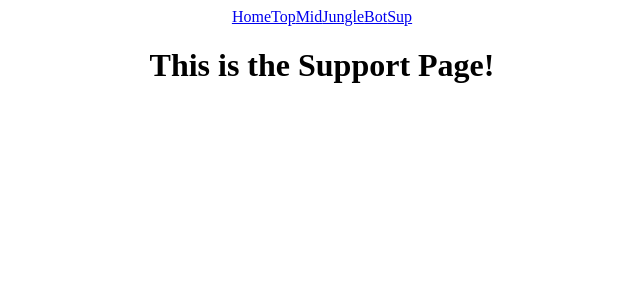
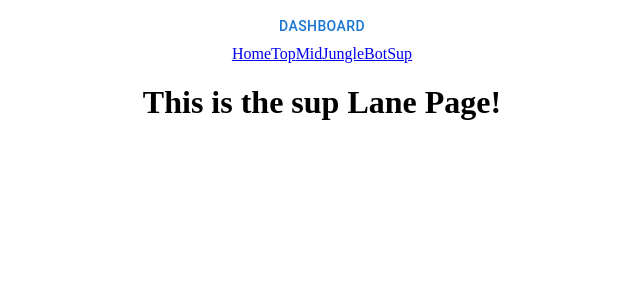
Before and after one commit to abeck3423/project2-champ-select, a React (Create React App) app: page /sup in a window 1280 px wide. Shown: the top 300 px of the page, without its empty margins (318-958 px from the left). Built offline with nearby package versions, Linux system fonts and the light colour scheme.

Commit message:
Fixed Dashboard toggle menu and consolidated lane components into a single lane component file

```diff
--- a/src/App.js
+++ b/src/App.js
@@ -1,16 +1,23 @@
 import { Routes, Route, Link } from "react-router-dom";
 import "./App.css";
+import { useState } from "react";
 import Home from "./Components/Home";
-import Top from "./Components/Top";
-import Mid from "./Components/Mid";
-import Jungle from "./Components/Jungle";
-import Bot from "./Components/Bot";
-import Sup from "./Components/Sup";
+import Lane from "./Components/Lane";
+import Navbar from "./Components/Navbar";
 
 function App() {
+  const [chosenChamps, setChosenChamps] = useState({
+    topLane: [],
+    midLane: [],
+    jungleLane: [],
+    botLane: [],
+    supLane: [],
+  });
+
   return (
     <div className="App">
       <nav>
+        <Navbar />
         <Link to="/">Home</Link>
         <Link to="/top">Top</Link>
         <Link to="/mid">Mid</Link>
@@ -21,11 +28,11 @@ function App() {
       <main>
         <Routes>
           <Route path="/" element={<Home />} />
-          <Route path="/top" element={<Top />} />
-          <Route path="/mid" element={<Mid />} />
-          <Route path="/jungle" element={<Jungle />} />
-          <Route path="/bot" element={<Bot />} />
-          <Route path="/sup" element={<Sup />} />
+          <Route path="/top" element={<Lane title="top" />} />
+          <Route path="/mid" element={<Lane title="mid" />} />
+          <Route path="/jungle" element={<Lane title="jungle" />} />
+          <Route path="/bot" element={<Lane title="bot" />} />
+          <Route path="/sup" element={<Lane title="sup" />} />
         </Routes>
       </main>
     </div>
--- a/src/Components/Bot.js
+++ /dev/null
@@ -1,11 +0,0 @@
-import React from "react";
-
-function Bot() {
-  return (
-    <div>
-      <h1>This is the Bot Lane Page!</h1>
-    </div>
-  );
-}
-
-export default Bot;
--- a/src/Components/Jungle.js
+++ /dev/null
@@ -1,11 +0,0 @@
-import React from "react";
-
-function Jungle() {
-  return (
-    <div>
-      <h1>This is the Jungle Lane Page!</h1>
-    </div>
-  );
-}
-
-export default Jungle;
--- /dev/null
+++ b/src/Components/Lane.js
@@ -0,0 +1,11 @@
+import React from "react";
+
+function Lane(props) {
+  return (
+    <div>
+      <h1>This is the {props.title} Lane Page!</h1>
+    </div>
+  );
+}
+
+export default Lane;
--- a/src/Components/Mid.js
+++ /dev/null
@@ -1,11 +0,0 @@
-import React from "react";
-
-function Mid() {
-  return (
-    <div>
-      <h1>This is the Mid Lane Page!</h1>
-    </div>
-  );
-}
-
-export default Mid;
--- /dev/null
+++ b/src/Components/Navbar.js
@@ -0,0 +1,47 @@
+import * as React from "react";
+import Button from "@mui/material/Button";
+import Menu from "@mui/material/Menu";
+import MenuItem from "@mui/material/MenuItem";
+
+function Navbar() {
+  const [dashboard, setDashboard] = React.useState(null);
+  const open = Boolean(dashboard);
+  const handleClick = (event) => {
+    setDashboard(event.currentTarget);
+  };
+  const handleClose = () => {
+    setDashboard(null);
+  };
+
+  return (
+    <div className="dashboardMenu">
+      <Button
+        id="basic-button"
+        aria-controls={open ? "basic-menu" : undefined}
+        aria-haspopup="true"
+        aria-expanded={open ? "true" : undefined}
+        onClick={handleClick}
+      >
+        Dashboard
+      </Button>
+      <Menu
+        id="basic-menu"
+        dashboard={dashboard}
+        open={open}
+        onClose={handleClose}
+        MenuListProps={{
+          "aria-labelledby": "basic-button",
+        }}
+      >
+        <MenuItem onClick={handleClose}>Home</MenuItem>
+        <MenuItem onClick={handleClose}>Top</MenuItem>
+        <MenuItem onClick={handleClose}>Mid</MenuItem>
+        <MenuItem onClick={handleClose}>Jungle</MenuItem>
+        <MenuItem onClick={handleClose}>Bot</MenuItem>
+        <MenuItem onClick={handleClose}>Sup</MenuItem>
+      </Menu>
+    </div>
+  );
+}
+
+export default Navbar;
--- a/src/Components/Sup.js
+++ /dev/null
@@ -1,11 +0,0 @@
-import React from "react";
-
-function Sup() {
-  return (
-    <div>
-      <h1>This is the Support Page!</h1>
-    </div>
-  );
-}
-
-export default Sup;
--- a/src/Components/Top.js
+++ /dev/null
@@ -1,11 +0,0 @@
-import React from "react";
-
-function Top() {
-  return (
-    <div>
-      <h1>This is the Top Lane Page!</h1>
-    </div>
-  );
-}
-
-export default Top;
```
